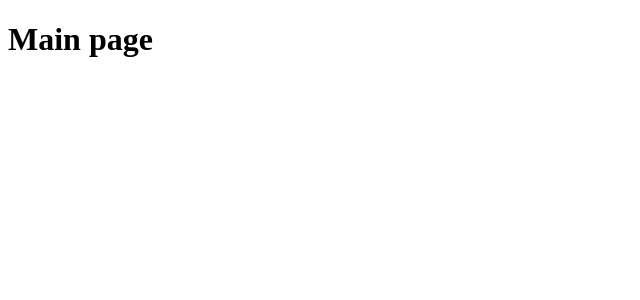
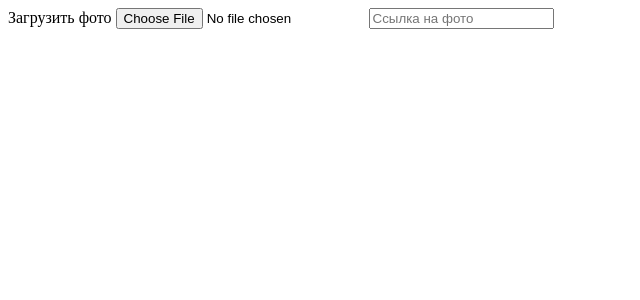
Before and after one commit to f4lz/photo-editor, a Vue app: page / in a window 1280 px wide. Shown: the top 300 px of the page, without its empty margins (0-640 px from the left). Built offline with nearby package versions, Linux system fonts and the light colour scheme.

Commit message:
Добавление фото на страницу

```diff
--- a/src/components/AddPhoto.vue
+++ b/src/components/AddPhoto.vue
@@ -0,0 +1,52 @@
+<script lang="ts" setup>
+import { Ref, onMounted, ref } from 'vue'
+
+const canvasElement: Ref<HTMLCanvasElement | undefined> = ref()
+const ctx: Ref<CanvasRenderingContext2D | undefined> = ref()
+
+const image: HTMLImageElement = new Image()
+
+const changeSrc = (event) => {
+  const e = event.target
+  if (e.files) {
+    const file = e.files[0]
+    const imageUrl = URL.createObjectURL(file)
+    image.src = imageUrl
+  } else {
+    image.src = e.value
+  }
+  render()
+}
+
+onMounted(() => {
+  ctx.value = canvasElement.value?.getContext('2d') || undefined
+  render()
+})
+
+const render = () => {
+  if (!ctx.value) {
+    return
+  }
+
+  image.onload = () => {
+    ctx.value.clearRect(
+      0,
+      0,
+      canvasElement.value.width,
+      canvasElement.value.height
+    )
+    ctx.value.drawImage(image, 0, 0)
+  }
+}
+</script>
+
+<template>
+  <div>
+    Загрузить фото
+    <input type="file" @change="changeSrc" />
+    <input type="text" placeholder="Ссылка на фото" @change="changeSrc" />
+  </div>
+  <div>
+    <canvas ref="canvasElement" width="500" height="500"></canvas>
+  </div>
+</template>
--- a/src/pages/Main.vue
+++ b/src/pages/Main.vue
@@ -1,6 +1,8 @@
 <script lang="ts" setup>
+import AddPhoto from '@/components/AddPhoto.vue';
+
 </script>
 
 <template>
-  <h1>Main page</h1>
+  <AddPhoto/>
 </template>
```
Also changed, not shown: 1 other file (tests, documents, lock files or other folders).
